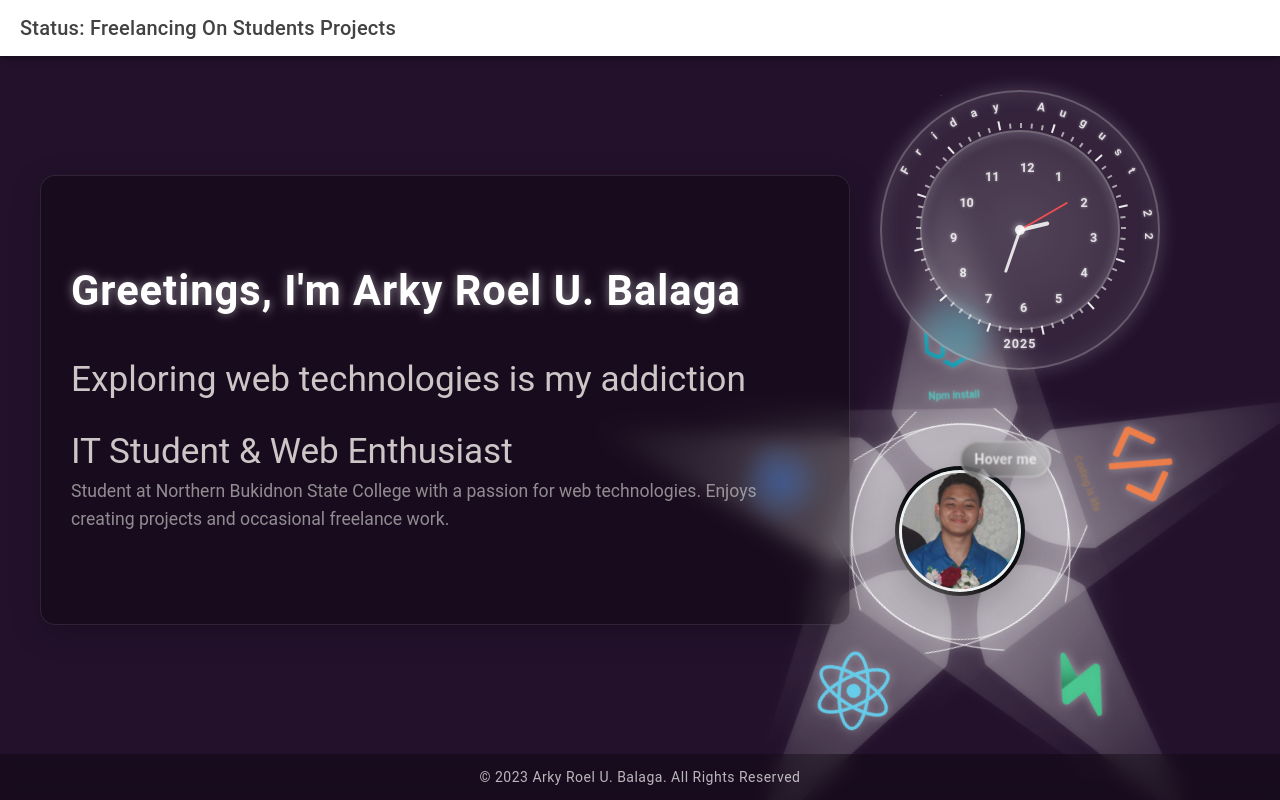
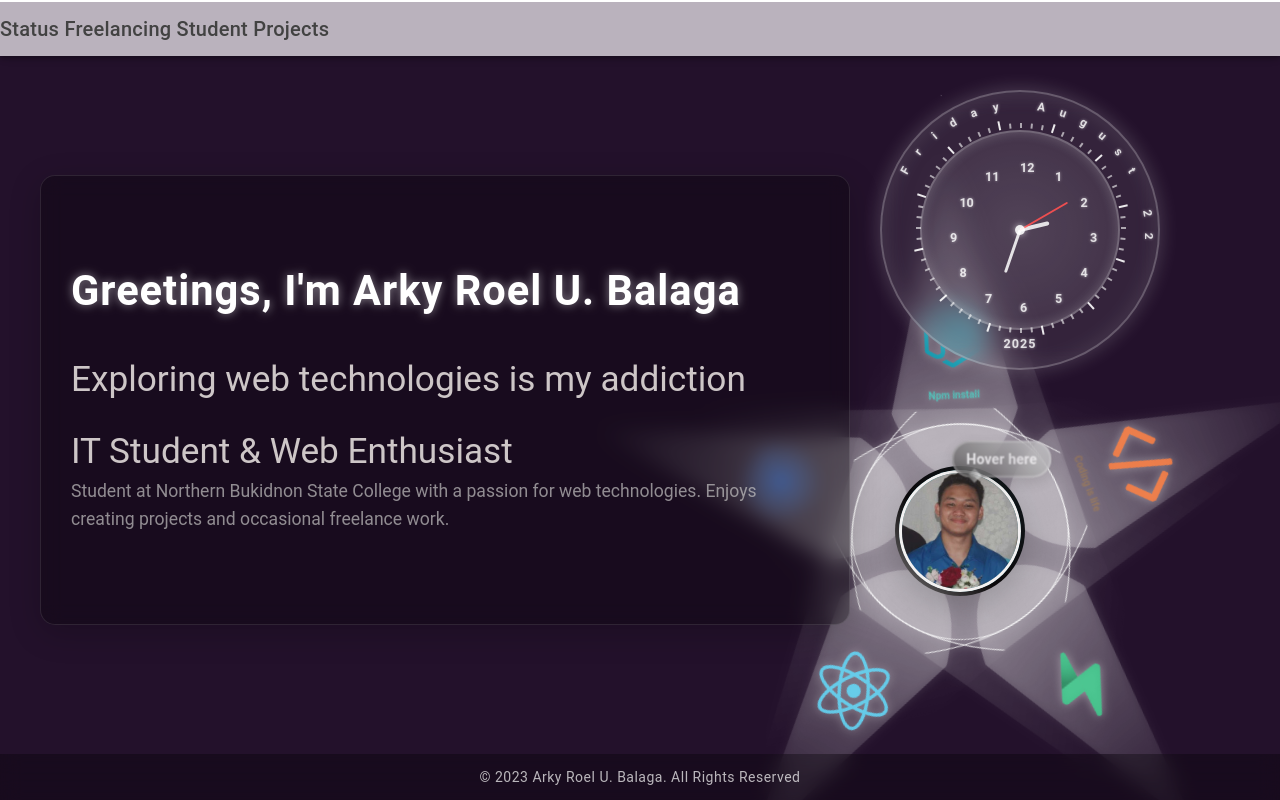
Before and after one commit to ArkDriveDev/Portfolio, a React (Vite) app: page /home in a window 1280 px wide. Built offline with nearby package versions, Linux system fonts and the light colour scheme.

Commit message:
Label changes

```diff
--- a/src/CSS/Home.css
+++ b/src/CSS/Home.css
@@ -301,6 +301,26 @@
   left: 320px;
 }
 
+.header {
+  position: fixed;
+  bottom: 0;
+  left: 0;
+  width: 100%;
+  padding: 15px 0;
+  background: rgba(27, 0, 39, 0.3);
+  backdrop-filter: blur(10px);
+  -webkit-backdrop-filter: blur(10px);
+  z-index: 10;
+}
+
+.header p {
+  margin: 0;
+  color: rgba(255, 255, 255, 0.7);
+  font-size: 16px;
+  font-weight: 400;
+  letter-spacing: 0.5px;
+}
+
 /* ================= Footer ================= */
 .footer {
   position: fixed;
--- a/src/components/Avatar.tsx
+++ b/src/components/Avatar.tsx
@@ -150,7 +150,7 @@ const Avatar: React.FC<AvatarProps> = ({
 
       {showHoverPrompt && !isHovered && (
         <div className="hover-popover">
-          Hover me
+          Hover here
         </div>
       )}
     </div>
--- a/src/pages/Home.tsx
+++ b/src/pages/Home.tsx
@@ -36,7 +36,7 @@ const Home: React.FC = () => {
     <IonPage>
       <IonHeader>
         <IonToolbar>
-          <IonTitle>Status: Freelancing On Students Projects</IonTitle>
+          <IonTitle className="header">Status Freelancing Student Projects</IonTitle>
         </IonToolbar>
       </IonHeader>
 
```
